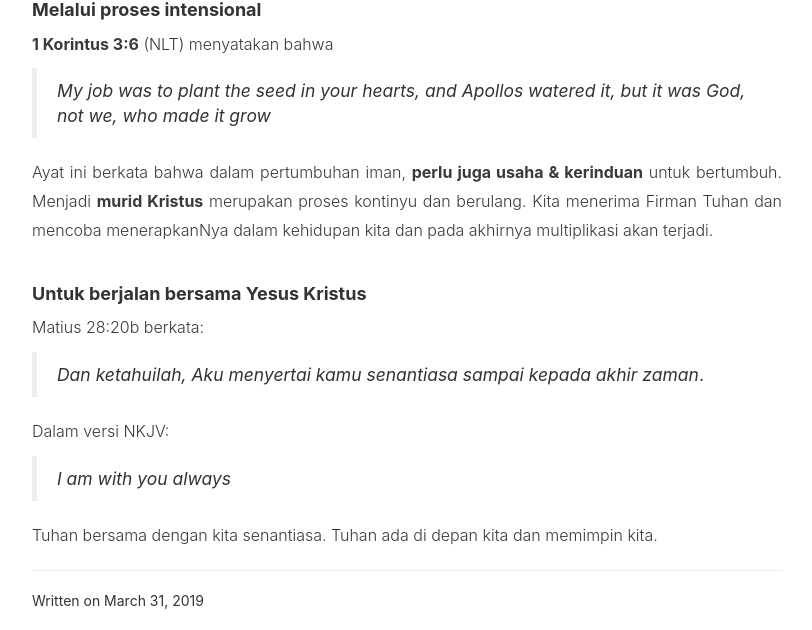
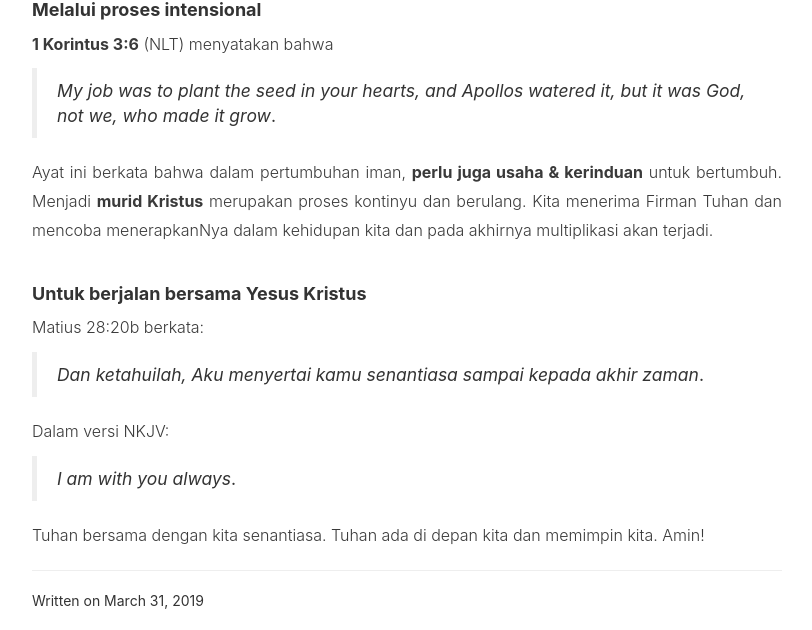
Before and after one commit to jethroGIT/jethrogit.github.io, a Jekyll site: the page built from _posts/sermons/2019-03-31-Murid_Kristus.md, in a window 1280 px wide. Shown: the part 981-1611 px from the top of the page, without its empty margins (428-1240 px from the left). Built offline with Jekyll 4.4.1, drawn with Linux system fonts in a browser that asks for light colours; comment, search, counter and statistics services are not loaded.

Commit message:
Add period

```diff
--- a/_posts/sermons/2019-03-31-Murid_Kristus.md
+++ b/_posts/sermons/2019-03-31-Murid_Kristus.md
@@ -31,7 +31,7 @@ Contoh **yang Melakukan tetapi tidak Menjadi** adalah _orang muda yang kaya_ (Ma
 <br/>
 #### **Melalui proses intensional**
 **1 Korintus 3:6** (NLT) menyatakan bahwa
-> _My job was to plant the seed in your hearts, and Apollos watered it, but it was God, not we, who made it grow_
+> _My job was to plant the seed in your hearts, and Apollos watered it, but it was God, not we, who made it grow_.
 
 Ayat ini berkata bahwa dalam pertumbuhan iman, **perlu juga usaha & kerinduan** untuk bertumbuh. Menjadi **murid Kristus** merupakan proses kontinyu dan berulang. Kita menerima Firman Tuhan dan mencoba menerapkanNya dalam kehidupan kita dan pada akhirnya multiplikasi akan terjadi.
 <br/>
@@ -41,6 +41,6 @@ Matius 28:20b berkata:
 > _Dan ketahuilah, Aku menyertai kamu senantiasa sampai kepada akhir zaman_.
 
 Dalam versi NKJV:
-> _I am with you always_
+> _I am with you always_.
 
-Tuhan bersama dengan kita senantiasa. Tuhan ada di depan kita dan memimpin kita.
+Tuhan bersama dengan kita senantiasa. Tuhan ada di depan kita dan memimpin kita. Amin!
```
